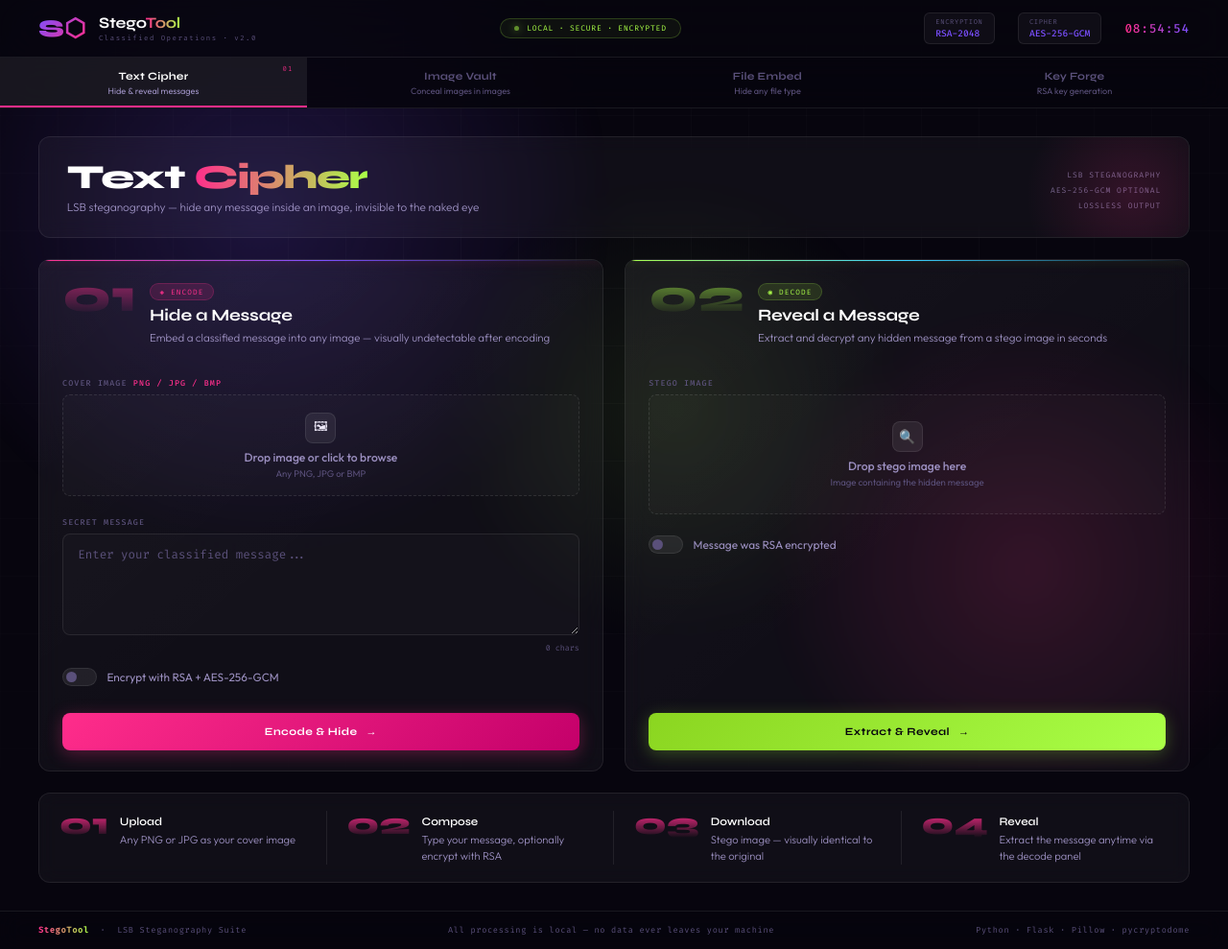
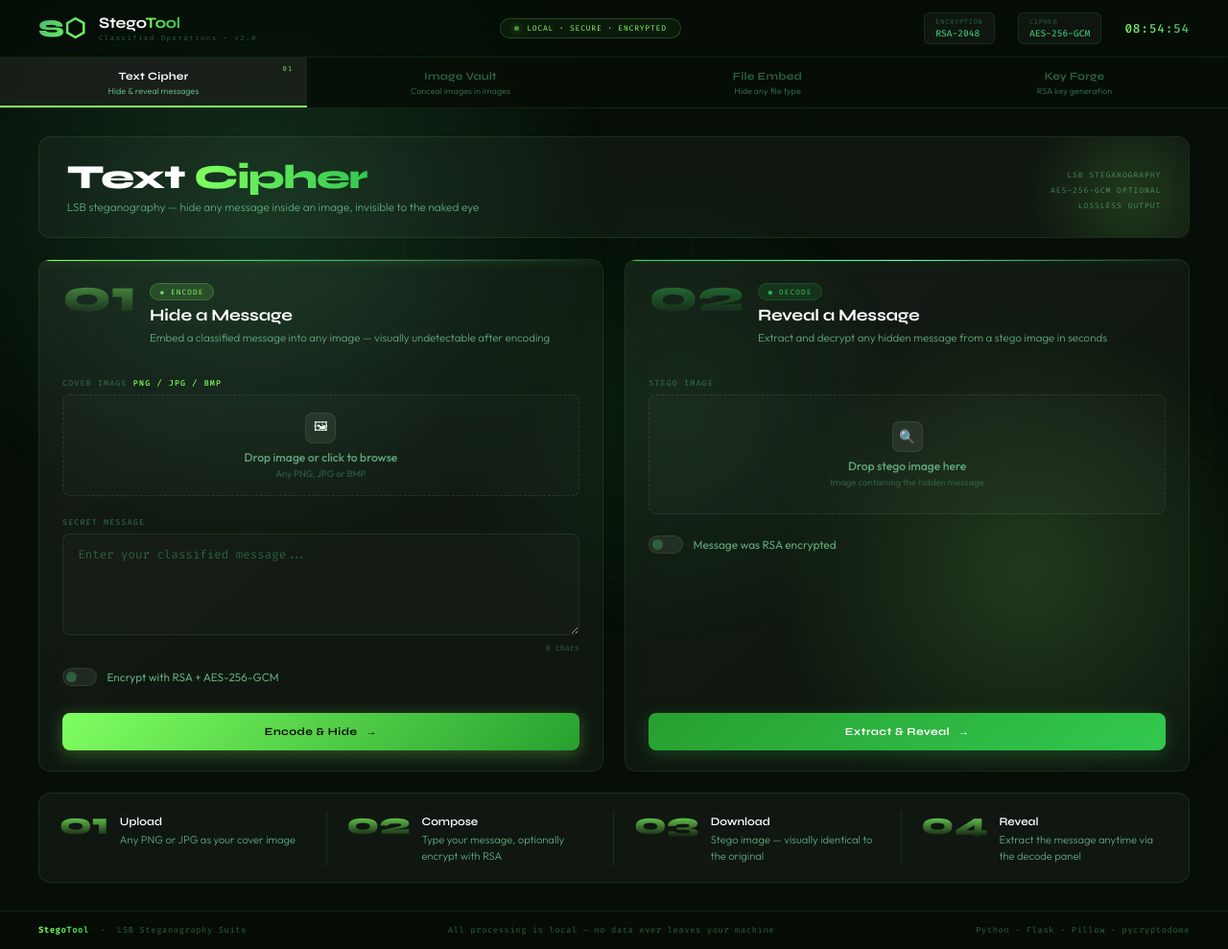
Before and after one commit to arsj7002-hue/stego-tool, a Flask app: page / in a window 1280 px wide. Shown: the whole page at 96% size. Run offline with Flask 3, Linux system fonts and the light colour scheme.

Commit message:
update ui

```diff
--- a/project/web/templates/index.html
+++ b/project/web/templates/index.html
@@ -9,26 +9,26 @@
 <style>
 *,*::before,*::after{box-sizing:border-box;margin:0;padding:0}
 :root{
-  --void:#07050E;
-  --deep:#0D0A1C;
-  --surface:#130F22;
+  --void:#060E07;
+  --deep:#0C1A0F;
+  --surface:#112215;
   --glass:rgba(255,255,255,0.04);
   --glass2:rgba(255,255,255,0.07);
   --glass3:rgba(255,255,255,0.02);
-  --mag:#FF2D8B;
-  --mag2:rgba(255,45,139,0.15);
-  --mag3:rgba(255,45,139,0.07);
-  --lime:#AAFF47;
-  --lime2:rgba(170,255,71,0.12);
-  --lime3:rgba(170,255,71,0.05);
-  --violet:#7B4FFF;
-  --violet2:rgba(123,79,255,0.18);
-  --sky:#38CFFF;
-  --sky2:rgba(56,207,255,0.1);
-  --text:#EDE8F8;
-  --muted:#9B8FC0;
-  --dim:#5A507A;
-  --border:rgba(255,255,255,0.08);
+  --mag:#80FF60;
+  --mag2:rgba(128,255,96,0.15);
+  --mag3:rgba(128,255,96,0.07);
+  --lime:#32C850;
+  --lime2:rgba(50,200,80,0.12);
+  --lime3:rgba(50,200,80,0.05);
+  --violet:#40B870;
+  --violet2:rgba(64,184,112,0.18);
+  --sky:#60FFB0;
+  --sky2:rgba(96,255,176,0.10);
+  --text:#E8FFE8;
+  --muted:#5FA87A;
+  --dim:#2E6040;
+  --border:rgba(128,255,96,0.10);
   --r:12px;
   --FD:'Syne',sans-serif;
   --FB:'Outfit',sans-serif;
@@ -39,13 +39,13 @@ body{background:var(--void);color:var(--text);font-family:var(--FB);font-size:14
 
 /* BG */
 .bg-mesh{position:fixed;inset:0;z-index:0;pointer-events:none;overflow:hidden;}
-.bg-mesh::before{content:'';position:absolute;width:800px;height:800px;background:radial-gradient(circle,rgba(123,79,255,0.2) 0%,transparent 65%);top:-200px;left:-150px;animation:d1 20s ease-in-out infinite alternate;}
-.bg-mesh::after{content:'';position:absolute;width:600px;height:600px;background:radial-gradient(circle,rgba(255,45,139,0.15) 0%,transparent 65%);bottom:-100px;right:-100px;animation:d2 25s ease-in-out infinite alternate;}
-.bg-lime{position:fixed;width:500px;height:500px;background:radial-gradient(circle,rgba(170,255,71,0.09) 0%,transparent 70%);bottom:15%;left:35%;z-index:0;pointer-events:none;animation:d3 30s ease-in-out infinite alternate;}
+.bg-mesh::before{content:'';position:absolute;width:800px;height:800px;background:radial-gradient(circle,rgba(64,184,112,0.2) 0%,transparent 65%);top:-200px;left:-150px;animation:d1 20s ease-in-out infinite alternate;}
+.bg-mesh::after{content:'';position:absolute;width:600px;height:600px;background:radial-gradient(circle,rgba(128,255,96,0.15) 0%,transparent 65%);bottom:-100px;right:-100px;animation:d2 25s ease-in-out infinite alternate;}
+.bg-lime{position:fixed;width:500px;height:500px;background:radial-gradient(circle,rgba(50,200,80,0.09) 0%,transparent 70%);bottom:15%;left:35%;z-index:0;pointer-events:none;animation:d3 30s ease-in-out infinite alternate;}
 @keyframes d1{0%{transform:translate(0,0)}100%{transform:translate(100px,70px)}}
 @keyframes d2{0%{transform:translate(0,0)}100%{transform:translate(-70px,-50px)}}
 @keyframes d3{0%{transform:translate(0,0)}100%{transform:translate(50px,-30px)}}
-.bg-grid{position:fixed;inset:0;z-index:0;pointer-events:none;background-image:linear-gradient(rgba(255,255,255,0.022) 1px,transparent 1px),linear-gradient(90deg,rgba(255,255,255,0.022) 1px,transparent 1px);background-size:60px 60px;mask-image:radial-gradient(ellipse 90% 90% at 50% 50%,black 20%,transparent 100%);}
+.bg-grid{position:fixed;inset:0;z-index:0;pointer-events:none;background-image:linear-gradient(rgba(128,255,96,0.03) 1px,transparent 1px),linear-gradient(90deg,rgba(128,255,96,0.03) 1px,transparent 1px);background-size:60px 60px;mask-image:radial-gradient(ellipse 90% 90% at 50% 50%,black 20%,transparent 100%);}
 
 /* BOOT */
 #boot{position:fixed;inset:0;z-index:999;background:var(--void);display:flex;align-items:center;justify-content:center;flex-direction:column;gap:1.8rem;transition:opacity .7s ease;}
@@ -60,16 +60,16 @@ body{background:var(--void);color:var(--text);font-family:var(--FB);font-size:14
 @keyframes spin-r{to{transform:rotate(360deg)}}
 
 /* HEADER */
-header{position:sticky;top:0;z-index:50;background:rgba(7,5,14,0.8);backdrop-filter:blur(24px);border-bottom:1px solid var(--border);padding:0 2.5rem;height:60px;display:flex;align-items:center;justify-content:space-between;}
+header{position:sticky;top:0;z-index:50;background:rgba(6,14,7,0.8);backdrop-filter:blur(24px);border-bottom:1px solid var(--border);padding:0 2.5rem;height:60px;display:flex;align-items:center;justify-content:space-between;}
 .hlogo{display:flex;align-items:center;gap:.85rem}
 .hlogo-glyph{font-family:var(--FD);font-size:1.6rem;font-weight:800;line-height:1;background:linear-gradient(135deg,var(--violet),var(--mag));-webkit-background-clip:text;-webkit-text-fill-color:transparent;background-clip:text;}
 .hlogo-name{font-family:var(--FD);font-size:1rem;font-weight:700;color:#fff;letter-spacing:-.01em;line-height:1.1;}
 .hlogo-name span{background:linear-gradient(90deg,var(--mag),var(--lime));-webkit-background-clip:text;-webkit-text-fill-color:transparent;background-clip:text;}
 .hlogo-sub{font-family:var(--FM);font-size:.46rem;color:var(--dim);letter-spacing:.2em;display:block;margin-top:2px;}
-.hpill{display:flex;align-items:center;gap:.5rem;padding:.28rem .9rem;border-radius:20px;border:1px solid rgba(170,255,71,0.2);background:rgba(170,255,71,0.05);}
-.hpill-dot{width:5px;height:5px;border-radius:50%;background:var(--lime);box-shadow:0 0 8px var(--lime);animation:blink 2s ease-in-out infinite;}
+.hpill{display:flex;align-items:center;gap:.5rem;padding:.28rem .9rem;border-radius:20px;border:1px solid rgba(128,255,96,0.2);background:rgba(128,255,96,0.05);}
+.hpill-dot{width:5px;height:5px;border-radius:50%;background:var(--mag);box-shadow:0 0 8px var(--mag);animation:blink 2s ease-in-out infinite;}
 @keyframes blink{0%,100%{opacity:1}50%{opacity:.3}}
-.hpill-txt{font-family:var(--FM);font-size:.5rem;color:var(--lime);letter-spacing:.1em;}
+.hpill-txt{font-family:var(--FM);font-size:.5rem;color:var(--mag);letter-spacing:.1em;}
 .hright{display:flex;align-items:center;gap:1.5rem;}
 .hbadge{padding:.28rem .7rem;border-radius:6px;background:var(--glass);border:1px solid var(--border);display:flex;flex-direction:column;gap:1px;}
 .hbadge-k{font-family:var(--FM);font-size:.44rem;color:var(--dim);letter-spacing:.1em;text-transform:uppercase;}
@@ -77,7 +77,7 @@ header{position:sticky;top:0;z-index:50;background:rgba(7,5,14,0.8);backdrop-fil
 #clock{font-family:var(--FM);font-size:.8rem;font-weight:500;background:linear-gradient(90deg,var(--mag),var(--violet));-webkit-background-clip:text;-webkit-text-fill-color:transparent;background-clip:text;letter-spacing:.06em;}
 
 /* TABS */
-nav.tabs{position:sticky;top:60px;z-index:40;display:grid;grid-template-columns:repeat(4,1fr);background:rgba(7,5,14,0.85);backdrop-filter:blur(16px);border-bottom:1px solid var(--border);}
+nav.tabs{position:sticky;top:60px;z-index:40;display:grid;grid-template-columns:repeat(4,1fr);background:rgba(6,14,7,0.85);backdrop-filter:blur(16px);border-bottom:1px solid var(--border);}
 .tab{display:flex;flex-direction:column;align-items:center;padding:.8rem 1rem .65rem;gap:.18rem;background:none;border:none;cursor:pointer;color:var(--dim);border-bottom:2px solid transparent;transition:all .2s;font-family:var(--FB);position:relative;}
 .tab:hover{color:var(--muted);background:var(--glass);}
 .tab.on{color:#fff;border-bottom-color:var(--mag);background:var(--glass2);}
@@ -108,16 +108,16 @@ main{position:relative;z-index:5;max-width:1380px;margin:0 auto;padding:1.8rem 2
 /* CARDS */
 .card{background:var(--glass);border:1px solid var(--border);border-radius:var(--r);display:flex;flex-direction:column;backdrop-filter:blur(12px);position:relative;overflow:hidden;transition:border-color .25s,box-shadow .25s;}
 .card::before{content:'';position:absolute;inset:0;border-radius:var(--r);background:linear-gradient(140deg,rgba(255,255,255,0.025) 0%,transparent 55%);pointer-events:none;}
-.card:hover{border-color:rgba(255,45,139,0.22);box-shadow:0 4px 40px rgba(255,45,139,0.06);}
-.card.alt:hover{border-color:rgba(170,255,71,0.2);box-shadow:0 4px 40px rgba(170,255,71,0.06);}
-.cacc{height:1px;background:linear-gradient(90deg,var(--mag),var(--violet),transparent);box-shadow:0 0 8px rgba(255,45,139,0.5);}
-.cacc.alt{background:linear-gradient(90deg,var(--lime),var(--sky),transparent);box-shadow:0 0 8px rgba(170,255,71,0.4);}
+.card:hover{border-color:rgba(128,255,96,0.22);box-shadow:0 4px 40px rgba(128,255,96,0.06);}
+.card.alt:hover{border-color:rgba(50,200,80,0.2);box-shadow:0 4px 40px rgba(50,200,80,0.06);}
+.cacc{height:1px;background:linear-gradient(90deg,var(--mag),var(--violet),transparent);box-shadow:0 0 8px rgba(128,255,96,0.5);}
+.cacc.alt{background:linear-gradient(90deg,var(--lime),var(--sky),transparent);box-shadow:0 0 8px rgba(50,200,80,0.4);}
 .chead{padding:1.3rem 1.5rem 1rem;display:flex;gap:.9rem;align-items:flex-start;}
-.chead-num{font-family:var(--FD);font-size:3rem;font-weight:800;line-height:.8;flex-shrink:0;margin-top:-.15rem;background:linear-gradient(180deg,rgba(255,45,139,0.55) 0%,transparent 100%);-webkit-background-clip:text;-webkit-text-fill-color:transparent;background-clip:text;}
-.chead-num.alt{background:linear-gradient(180deg,rgba(170,255,71,0.55) 0%,transparent 100%);-webkit-background-clip:text;-webkit-text-fill-color:transparent;background-clip:text;}
+.chead-num{font-family:var(--FD);font-size:3rem;font-weight:800;line-height:.8;flex-shrink:0;margin-top:-.15rem;background:linear-gradient(180deg,rgba(128,255,96,0.55) 0%,transparent 100%);-webkit-background-clip:text;-webkit-text-fill-color:transparent;background-clip:text;}
+.chead-num.alt{background:linear-gradient(180deg,rgba(50,200,80,0.55) 0%,transparent 100%);-webkit-background-clip:text;-webkit-text-fill-color:transparent;background-clip:text;}
 .cbadge{display:inline-flex;align-items:center;gap:.3rem;font-family:var(--FM);font-size:.48rem;letter-spacing:.15em;padding:.18rem .6rem;border-radius:20px;margin-bottom:.35rem;}
-.cbadge.m{background:var(--mag2);color:var(--mag);border:1px solid rgba(255,45,139,0.22);}
-.cbadge.l{background:var(--lime2);color:var(--lime);border:1px solid rgba(170,255,71,0.18);}
+.cbadge.m{background:var(--mag2);color:var(--mag);border:1px solid rgba(128,255,96,0.22);}
+.cbadge.l{background:var(--lime2);color:var(--lime);border:1px solid rgba(50,200,80,0.18);}
 .chead h2{font-family:var(--FD);font-size:1.08rem;font-weight:700;color:#fff;letter-spacing:-.01em;margin-bottom:.2rem;}
 .chead p{font-size:.72rem;color:var(--muted);line-height:1.55;font-weight:300;}
 .cbody{padding:1.1rem 1.5rem 1.3rem;flex:1;display:flex;flex-direction:column;gap:.9rem;}
@@ -154,17 +154,17 @@ textarea::placeholder{color:var(--dim);}
 .tlbl input{display:none;}
 .ttrack{width:36px;height:19px;background:var(--glass2);border:1px solid var(--border);border-radius:10px;position:relative;flex-shrink:0;transition:all .2s;}
 .tthumb{position:absolute;top:3px;left:3px;width:11px;height:11px;background:var(--dim);border-radius:50%;transition:all .2s;}
-.tlbl input:checked+.ttrack{background:var(--mag2);border-color:rgba(255,45,139,0.35);}
+.tlbl input:checked+.ttrack{background:var(--mag2);border-color:rgba(128,255,96,0.35);}
 .tlbl input:checked+.ttrack .tthumb{transform:translateX(17px);background:var(--mag);box-shadow:0 0 8px var(--mag);}
 .kslot{max-height:0;overflow:hidden;opacity:0;transition:max-height .3s,opacity .3s;}
 .kslot.open{max-height:130px;opacity:1;}
 
 /* BUTTONS */
 .btn{display:flex;align-items:center;justify-content:center;gap:.55rem;padding:.8rem 1.6rem;border-radius:8px;font-family:var(--FD);font-size:.7rem;font-weight:700;letter-spacing:.04em;border:none;cursor:pointer;transition:all .22s;margin-top:auto;position:relative;overflow:hidden;}
-.btn.m{background:linear-gradient(135deg,var(--mag),#C4006A);color:#fff;box-shadow:0 4px 18px rgba(255,45,139,0.3);}
-.btn.m:hover{box-shadow:0 6px 30px rgba(255,45,139,0.5);transform:translateY(-2px);}
-.btn.l{background:linear-gradient(135deg,#8BD520,var(--lime));color:var(--void);box-shadow:0 4px 18px rgba(170,255,71,0.25);}
-.btn.l:hover{box-shadow:0 6px 30px rgba(170,255,71,0.45);transform:translateY(-2px);}
+.btn.m{background:linear-gradient(135deg,var(--mag),#28A030);color:var(--void);box-shadow:0 4px 18px rgba(128,255,96,0.3);}
+.btn.m:hover{box-shadow:0 6px 30px rgba(128,255,96,0.5);transform:translateY(-2px);}
+.btn.l{background:linear-gradient(135deg,#28A030,var(--lime));color:#fff;box-shadow:0 4px 18px rgba(50,200,80,0.25);}
+.btn.l:hover{box-shadow:0 6px 30px rgba(50,200,80,0.45);transform:translateY(-2px);}
 .btn.lg{padding:.9rem 1.8rem;font-size:.76rem;}
 .btn:disabled{opacity:.38;cursor:not-allowed;transform:none!important;box-shadow:none!important;}
 .barr{transition:transform .2s;display:inline-block;}
@@ -236,15 +236,15 @@ textarea::placeholder{color:var(--dim);}
 @keyframes spinx{to{transform:rotate(360deg)}}
 
 /* FOOTER */
-footer{position:relative;z-index:5;display:flex;align-items:center;justify-content:space-between;padding:.85rem 2.5rem;border-top:1px solid var(--border);background:rgba(7,5,14,0.7);backdrop-filter:blur(12px);font-family:var(--FM);font-size:.54rem;color:var(--dim);letter-spacing:.08em;}
+footer{position:relative;z-index:5;display:flex;align-items:center;justify-content:space-between;padding:.85rem 2.5rem;border-top:1px solid var(--border);background:rgba(6,14,7,0.7);backdrop-filter:blur(12px);font-family:var(--FM);font-size:.54rem;color:var(--dim);letter-spacing:.08em;}
 footer strong{background:linear-gradient(90deg,var(--mag),var(--lime));-webkit-background-clip:text;-webkit-text-fill-color:transparent;background-clip:text;font-weight:700;}
 .fmid{text-align:center;flex:1;}
 .spacer{flex:1}
 
 ::-webkit-scrollbar{width:3px}
 ::-webkit-scrollbar-track{background:var(--void)}
-::-webkit-scrollbar-thumb{background:rgba(255,45,139,0.2);border-radius:2px}
-::-webkit-scrollbar-thumb:hover{background:rgba(255,45,139,0.4)}
+::-webkit-scrollbar-thumb{background:rgba(128,255,96,0.2);border-radius:2px}
+::-webkit-scrollbar-thumb:hover{background:rgba(128,255,96,0.4)}
 </style>
 </head>
 <body>
```
Also changed, not shown: other parts of project/web/templates/index.html (+17 -17 lines).
